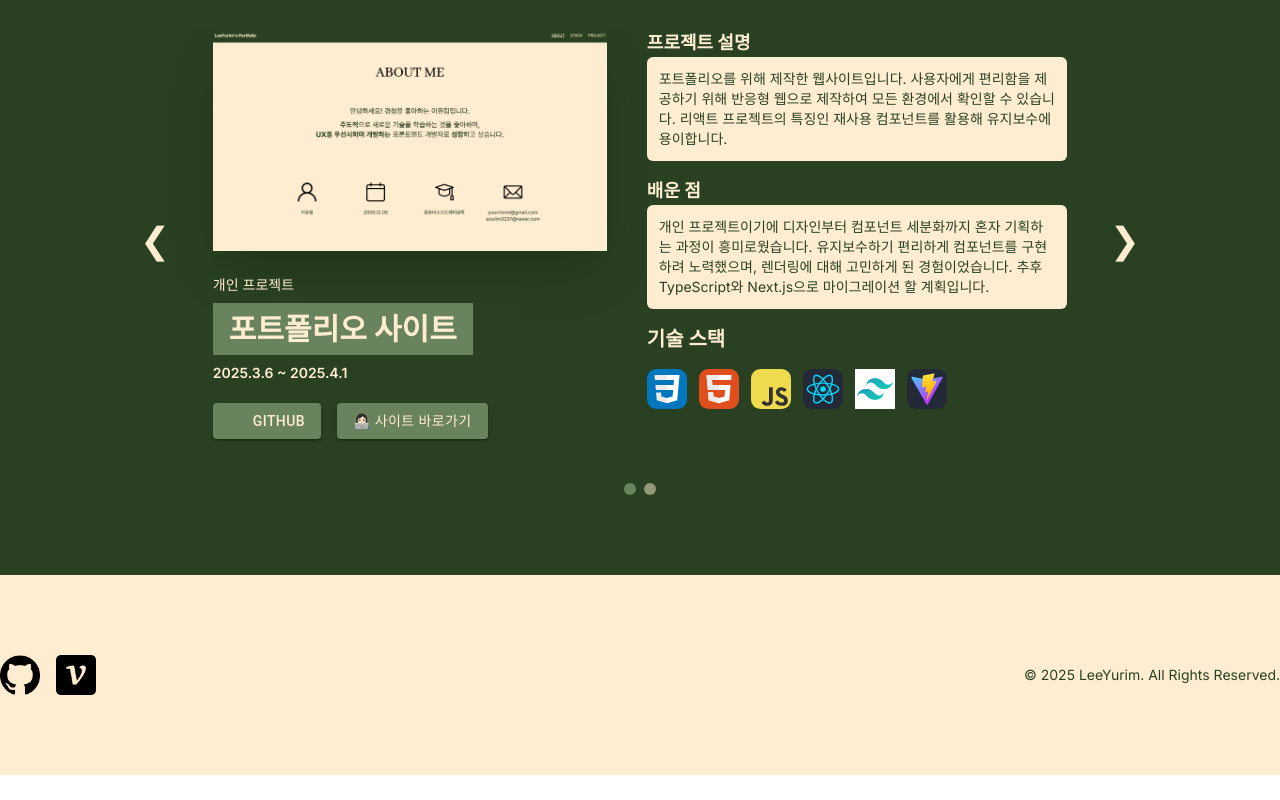
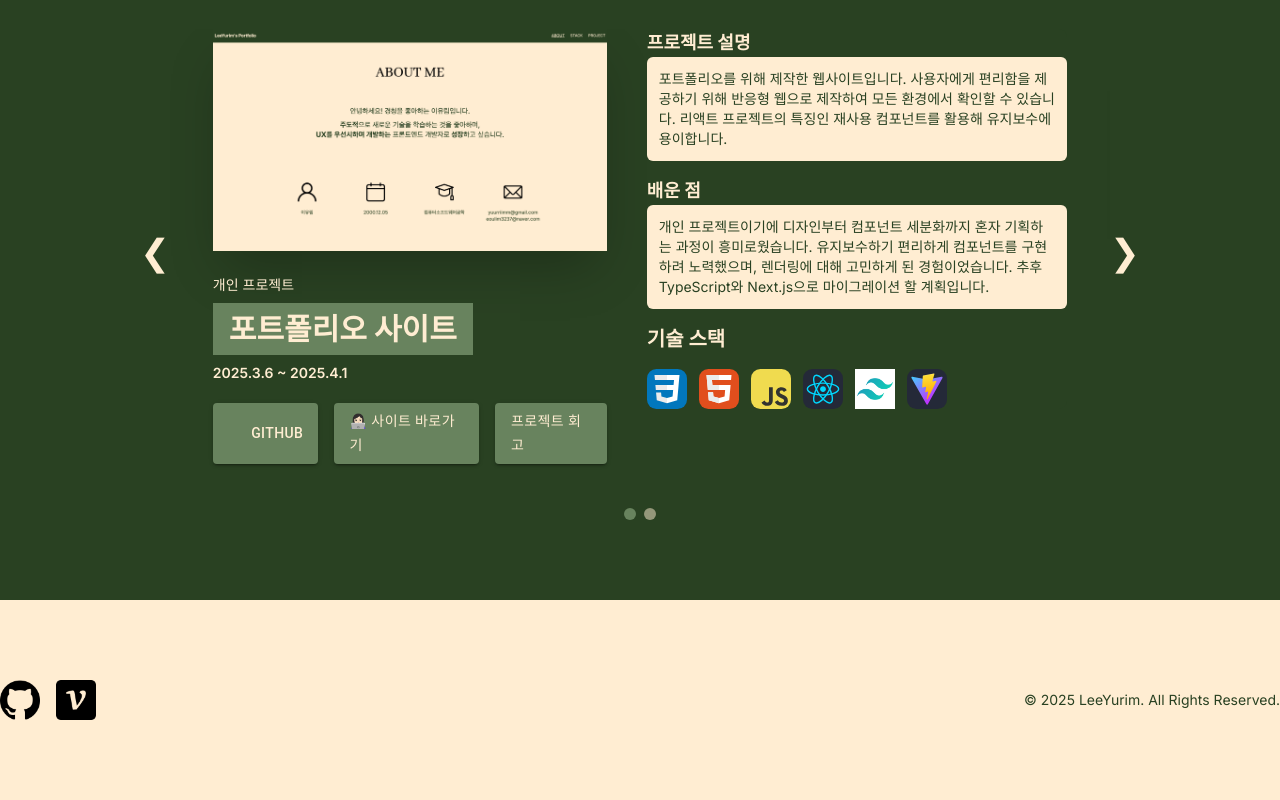
Before and after one commit to yurim1205/yurim_portfolio, a React (Vite) app in the folder yurim-portfolio/: page / in a window 1280 px wide. Shown: the part 3282-4082 px from the top of the page. Before the commit the page ends 4057 px from the top, so only its background shows below. Built offline with nearby package versions, Linux system fonts and the light colour scheme; some icons are missing; a web font is replaced by a local one.

Commit message:
feat: 버튼 추가

```diff
--- a/yurim-portfolio/src/components/project/projectData.jsx
+++ b/yurim-portfolio/src/components/project/projectData.jsx
@@ -31,7 +31,8 @@ export const projectData = [
         techStack: [css, HTML, JS, React, Tailwind, Vite],
         date: "2025.3.6 ~ 2025.4.1",
         url: "https://yurim-portfolio-one.vercel.app/",
-        projectGithub: "https://github.com/yurim1205/yurim_portfolio"
+        projectGithub: "https://github.com/yurim1205/yurim_portfolio",
+        velogUrl: "https://velog.io/write?id=06643756-1951-4092-a47a-7e9fe7dde677"
     },
     {
         id: 2,
@@ -49,6 +50,7 @@ export const projectData = [
         techStack: [css, HTML, JS, React, Vite, StyledComponents, TS, NestJS],
         date: "2024.4.1 ~ 2024.4.19",
         url: "https://www.trip-teller.com/",
-        projectGithub: "https://github.com/TripTeller-repository"
+        projectGithub: "https://github.com/TripTeller-repository",
+        velogUrl: "https://velog.io/@yurimi/%EC%97%98%EB%A6%AC%EC%8A%A4-SW-%ED%8A%B8%EB%9E%99-2%EC%B0%A8-%ED%94%84%EB%A1%9C%EC%A0%9D%ED%8A%B8-%ED%9A%8C%EA%B3%A0"
     }
 ];
--- a/yurim-portfolio/src/components/project/projectItem.jsx
+++ b/yurim-portfolio/src/components/project/projectItem.jsx
@@ -2,7 +2,7 @@ import React from "react";
 import { Button } from "@mui/material";
 import GitHubIcon from '@mui/icons-material/GitHub';
 
-const ProjectItem = ({ title, image, description, techStack, problem, semiTitle, date, url, projectGithub }) => (
+const ProjectItem = ({ title, image, description, techStack, problem, semiTitle, date, url, projectGithub, velogUrl }) => (
     <div className="w-full max-w-[1000px] flex flex-col md:flex-row md:justify-center items-start gap-10 mx-auto px-4">
         <div className="w-full md:w-[45%] flex flex-col items-start">
             <div className="w-full max-w-[500px] md:max-w-[500px] shadow-2xl mb-4 mx-auto">
@@ -49,6 +49,23 @@ const ProjectItem = ({ title, image, description, techStack, problem, semiTitle,
                         👩🏻‍💻 사이트 바로가기
                     </Button>
                 )}
+                {url && (
+                    <Button
+                        href={velogUrl}
+                        target="_blank"
+                        rel="noopener noreferrer"
+                        variant="contained"
+                        sx={{
+                            backgroundColor: '#68835E',
+                            color: '#FFEDD2',
+                            '&:hover': {
+                                backgroundColor: '#5a703f',
+                            },
+                        }}
+                    >
+                        프로젝트 회고
+                    </Button>
+                )}
             </div>
         </div>
 
```
